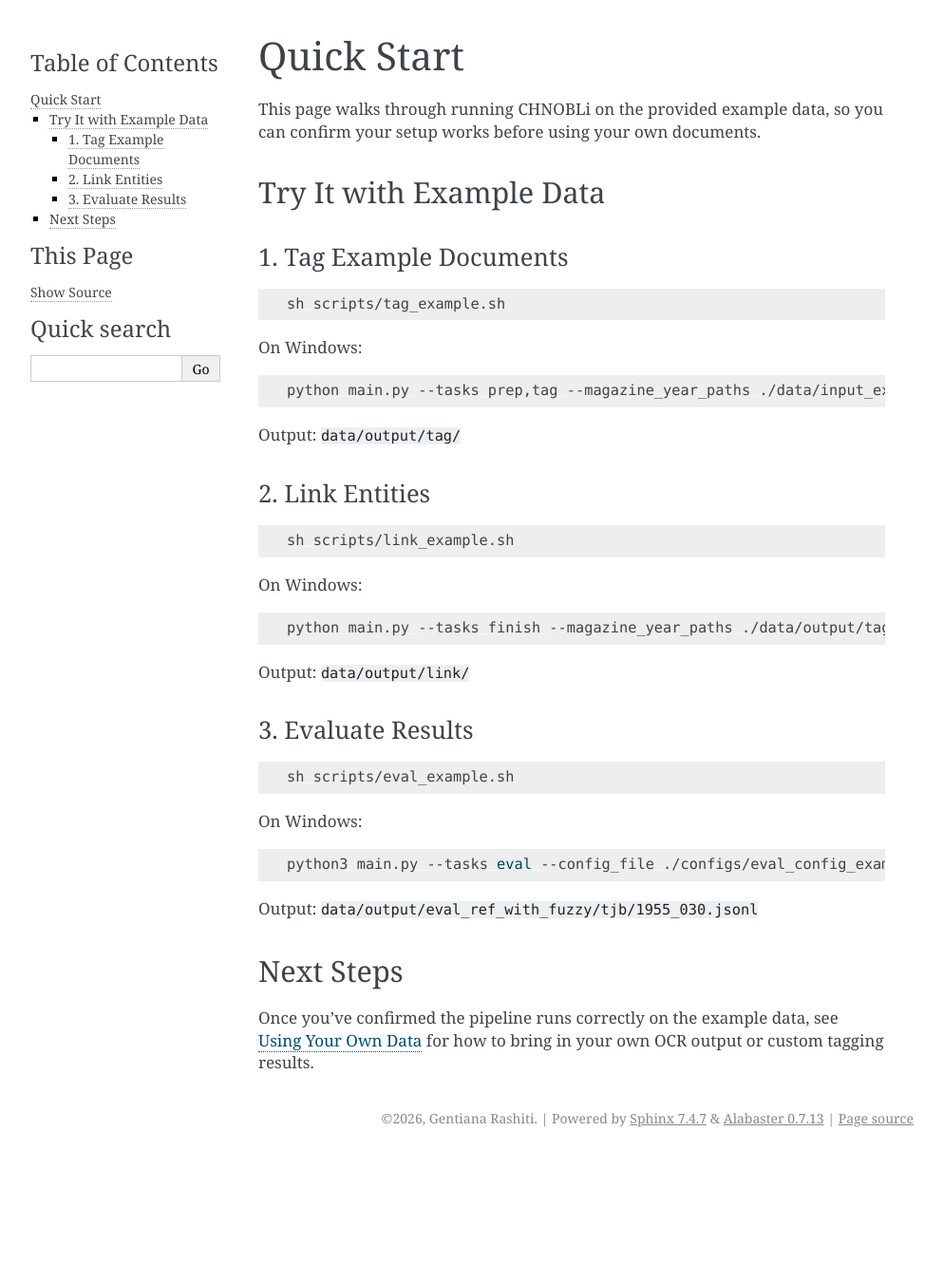
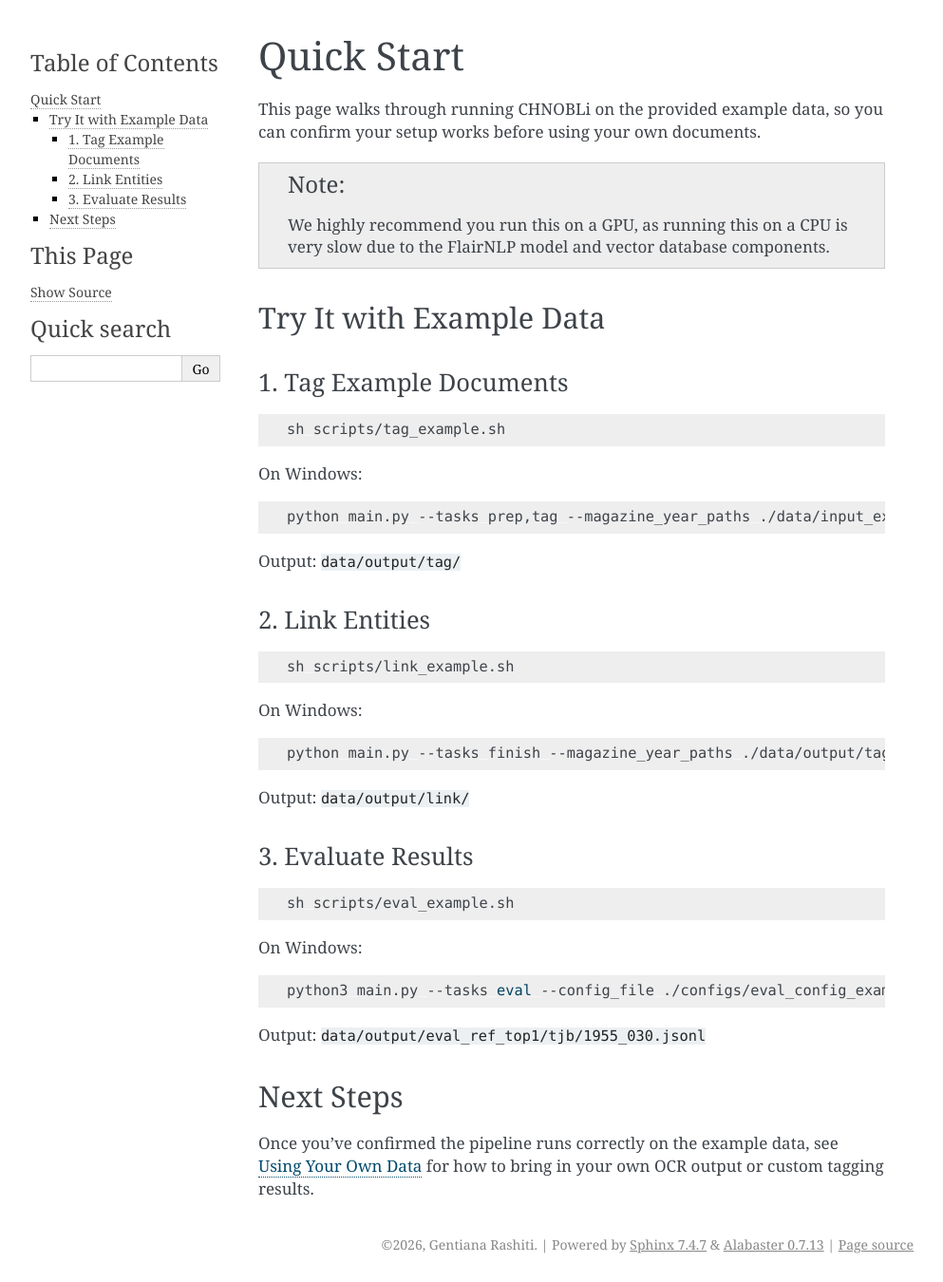
Before and after one commit to eth-library/CHNOBLi, a Sphinx documentation site: the page built from docs/source/quickstart.rst, in a window 1280 px wide. Shown: the whole page at 95% size, without its empty margins (148-1141 px from the left). Built offline with Sphinx 7.4.7, drawn with Linux system fonts in a browser that asks for light colours; before the commit the page ends 1217 px from its top, so only the background shows below that.

Commit message:
Recommend GPU for running CHNOBLi
Added a note recommending GPU usage for better performance due to FlairNLP model and vector database, update output filepath

```diff
--- a/docs/source/quickstart.rst
+++ b/docs/source/quickstart.rst
@@ -3,6 +3,9 @@ Quick Start
 
 This page walks through running CHNOBLi on the provided example data, so
 you can confirm your setup works before using your own documents.
+
+.. note::
+   We highly recommend you run this on a GPU, as running this on a CPU is very slow due to the FlairNLP model and vector database components.
 
 Try It with Example Data
 -------------------------
@@ -50,7 +53,7 @@ On Windows:
 
    python3 main.py --tasks eval --config_file ./configs/eval_config_example.json --eval_level ref
 
-Output: ``data/output/eval_ref_with_fuzzy/tjb/1955_030.jsonl``
+Output: ``data/output/eval_ref_top1/tjb/1955_030.jsonl``
 
 Next Steps
 ----------
```
